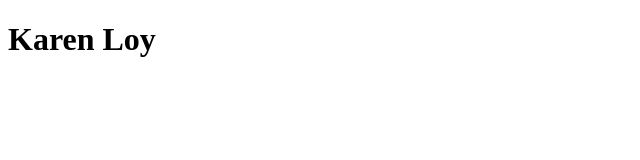
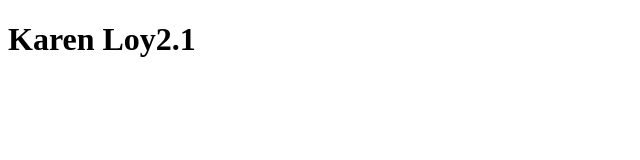
Before and after one commit to KarenLoy/recuerdame, a plain HTML site: page index.html in a window 1280 px wide. Shown: the full height of the page, 0-640 px from the left. Drawn offline with Linux system fonts and the light colour scheme.

Commit message:
cambio en rama 2.1

```diff
--- a/index.html
+++ b/index.html
@@ -7,6 +7,6 @@
     <title>Document</title>
 </head>
 <body>
-    <h1>Karen Loy</h1>
+    <h1>Karen Loy2.1</h1>
 </body>
 </html>
```
